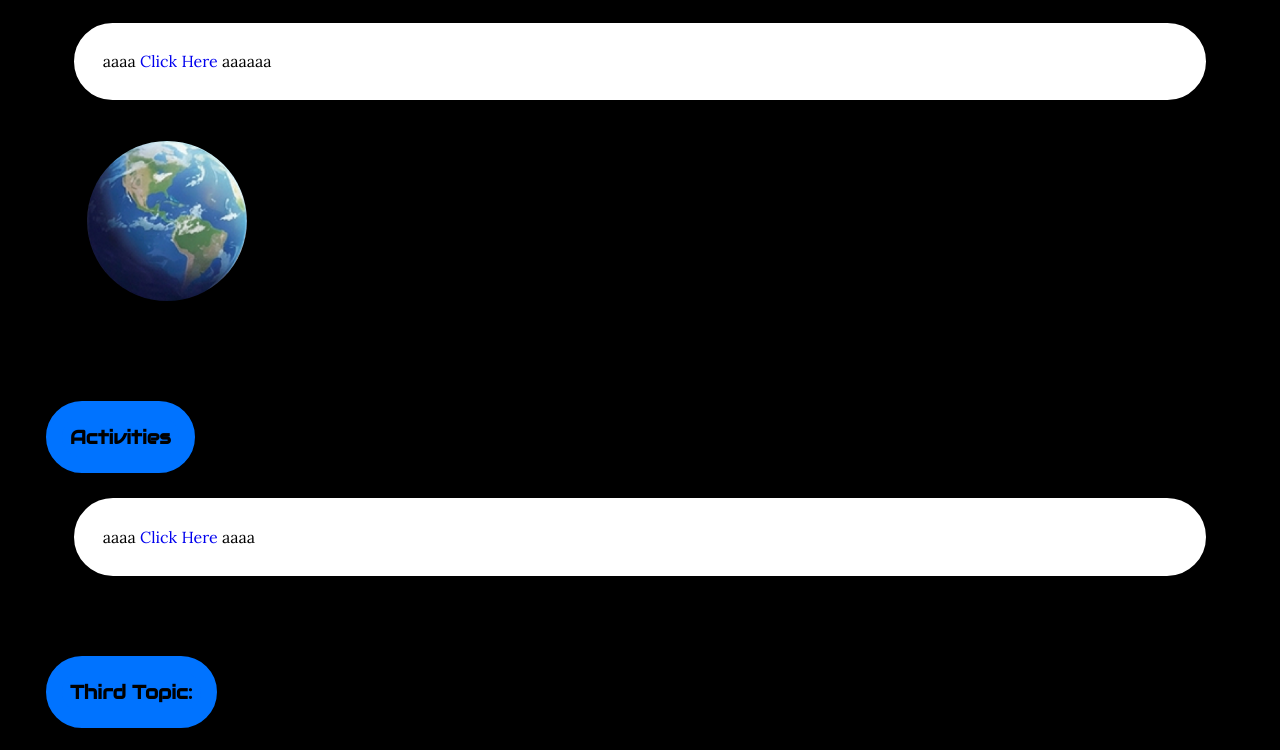
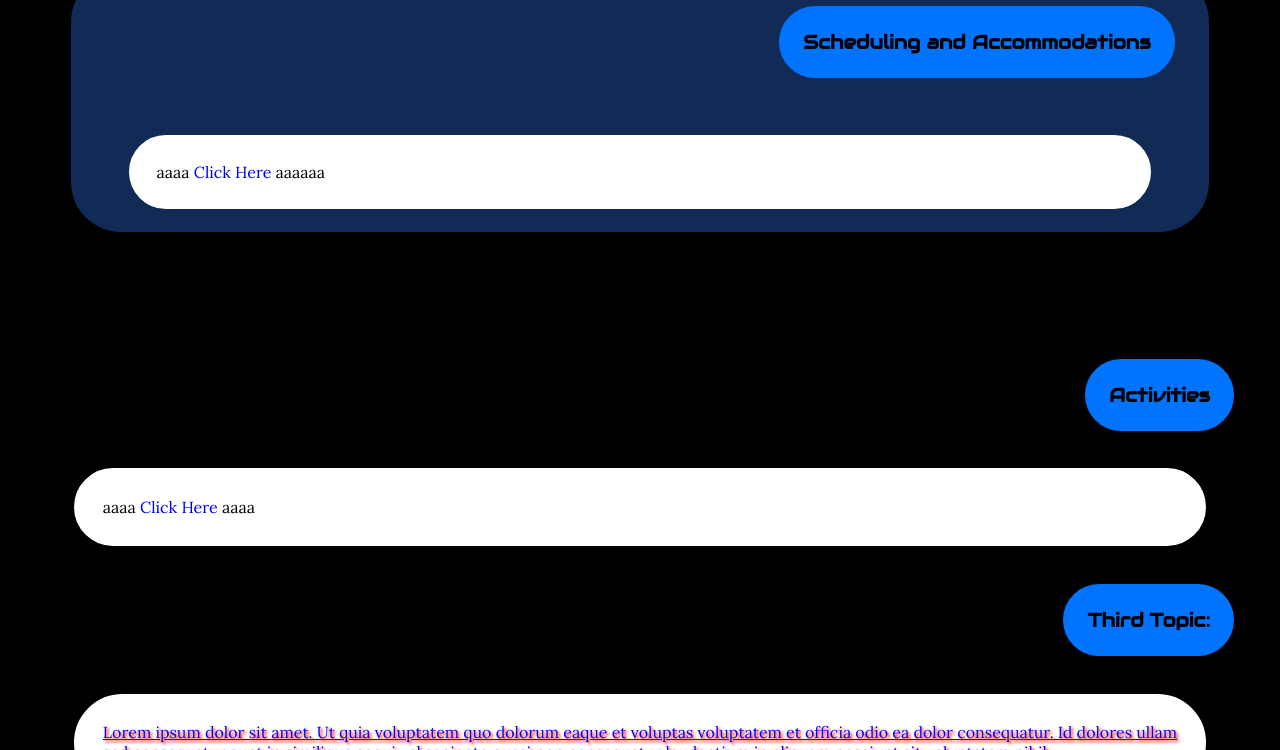
Before and after one commit to SkyOne4/Web-Design-Project-2, a plain HTML site: page index.html in a window 1280 px wide. Shown: the part 256-1006 px from the top of the page. Drawn offline with Linux system fonts and the light colour scheme.

Commit message:
centered

```diff
--- a/index.html
+++ b/index.html
@@ -19,11 +19,6 @@
         <div class="scheduling">
             <h2 class = "homepage">Scheduling and Accommodations</h2>
             <p>aaaa <a href="scheduling.html">Click Here </a>aaaaaa</p>
-            <map name="planet">
-                <area shape="circle" coords="100,20,50" alt="North Pole" href="https://en.wikipedia.org/wiki/North_Pole" target="_blank">
-                <area shape="circle" coords="100,280,150" alt="South Pole" href="https://en.wikipedia.org/wiki/South_Pole" target="_blank">
-            </map>
-            <img src="images/Earth.png" alt="Earth" usemap="#planet">
         </div>
         <div class="activities">
             <h2 class = "homepage">Activities</h2>
--- a/style.css
+++ b/style.css
@@ -39,10 +39,18 @@ h2.homepage{
     border: 1rem solid rgb(0, 115, 255);
     border-radius: 200px;
     margin: 3%;
-    margin-top: 5rem;
-    margin-bottom: 0;
     width: fit-content;
     font-size: 1.2rem;
+    display: flex;
+    margin-left: auto;
+}
+.scheduling{
+    display: flex;
+    flex-direction: column;
+    background-color: #112a56;
+    border-radius: 50px;
+    margin: 10% 5%;
+
 }
 p{
     color: rgb(0, 0, 0);
```
